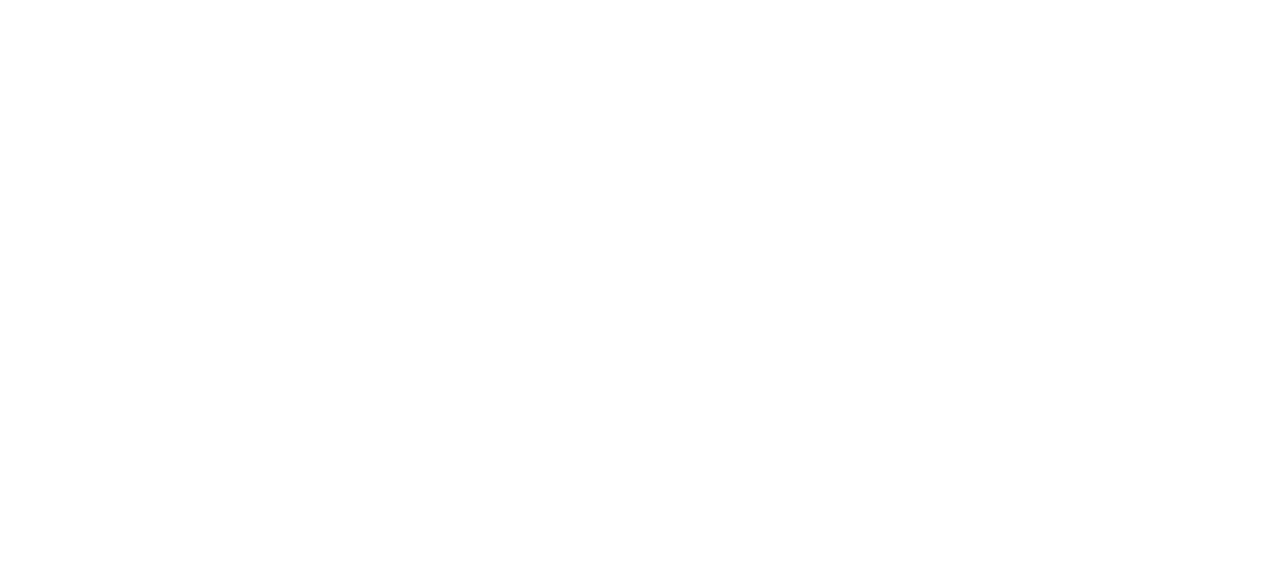
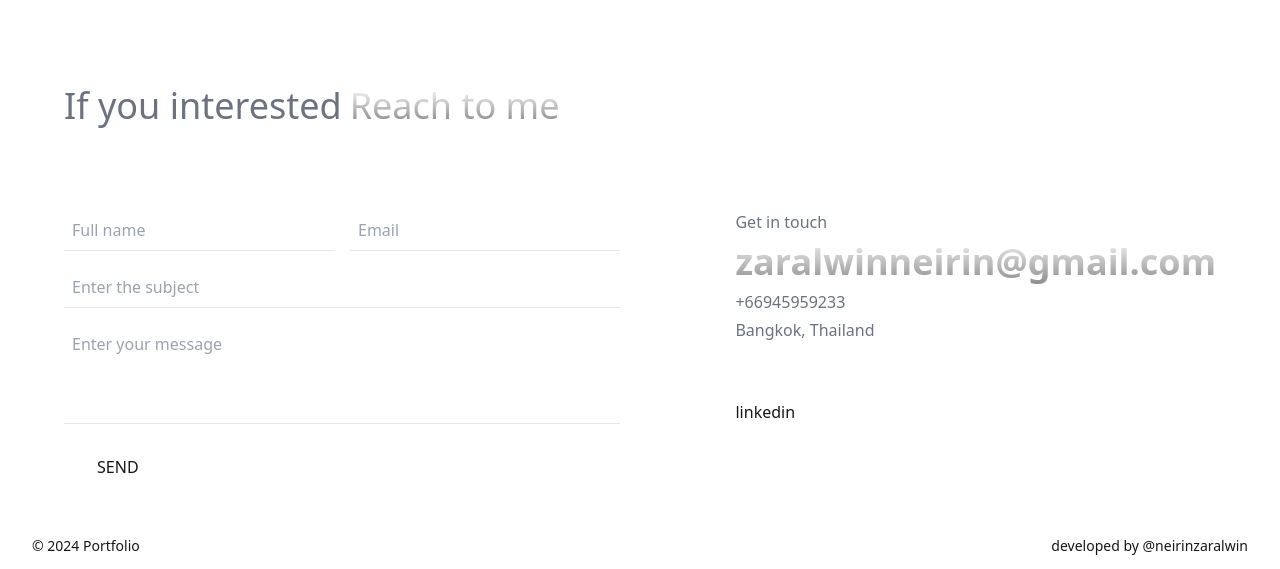
Before and after one commit to neirinzaralwin/portfolio, a Next.js app: page / in a window 1280 px wide. Shown: the part 3098-3667 px from the top of the page. Before the commit the page ends 3588 px from the top, so only its background shows below. Built offline with nearby package versions, Linux system fonts and the light colour scheme.

Commit message:
contact us ui

```diff
--- a/app/page.tsx
+++ b/app/page.tsx
@@ -3,6 +3,7 @@
 import Portfolio from "@/components/portfolio/portfolio";
 import Experience from "@/components/experience/experience";
 import Timeline from "@/lib/interfaces/timeline";
+import { ContactUs } from "@/components/contact-us/contact-us";
 
 const expList: Timeline[] = [
   {
@@ -75,6 +76,22 @@
       <Hero />
       <Experience timeline={expList} />
       <Portfolio />
+      <ContactUs
+        email="zaralwinneirin@gmail.com"
+        social_handle={[
+          {
+            _id: "1",
+            platform: "linkedin",
+            url: "https://www.linkedin.com/in/zar-alwin-neirin-6b1b4b1b7/",
+            imageUrl:
+              "https://image.similarpng.com/very-thumbnail/2020/07/Linkedin-logo-on-transparent-Background-PNG-.png",
+          },
+        ]}
+        about={{
+          phoneNumber: "+66945959233",
+          address: "Bangkok, Thailand",
+        }}
+      />
     </div>
   );
 }
--- a/components/contact-us/contact-us.tsx
+++ b/components/contact-us/contact-us.tsx
@@ -1,161 +1,170 @@
-// "use client";
+"use client";
 
-// import { motion } from "framer-motion";
-// import { SlideIn, FadeIn, Transition } from "../ui/transition";
-// import { TextReveal, SectionHeading } from "../ui/typography";
-// import { ReactNode } from "react";
-// import { cn } from "@/utils/cn";
-// import Link from "next/link";
+import { motion } from "framer-motion";
+import { SlideIn, FadeIn, Transition } from "../ui/transition";
+import { TextReveal, SectionHeading } from "../ui/typography";
+import { ReactNode } from "react";
+import { cn } from "@/utils/cn";
+import Link from "next/link";
+import { Input, Textarea } from "../ui/input";
 
-// interface SocialHandle {
-//   _id: string;
-//   platform: string;
-//   url: string;
-// }
+interface SocialHandle {
+  _id: string;
+  platform: string;
+  url: string;
+  imageUrl: string;
+}
 
-// interface ContactProps {
-//   email: string;
-//   social_handle: SocialHandle[];
-//   about: string;
-// }
-// export const ContactUs = ({ email, social_handle, about }: ContactProps) => {
-//   return (
-//     <motion.section className="relative">
-//       <span className="blob size-1/2 absolute top-20 right-0 blur-[100px]" />
-//       <div className="p-4 md:p-8 md:px-16">
-//         <SectionHeading className="">
-//           <SlideIn className="text-white/40">Interested in talking,</SlideIn>{" "}
-//           <br /> <SlideIn>let’s do it.</SlideIn>
-//         </SectionHeading>
-//         <div className="grid md:grid-cols-2 gap-10 md:pt-16">
-//           <div className="space-y-4">
-//             <div className="flex gap-4">
-//               <Transition className="w-full">
-//                 <Input
-//                   id="full-name"
-//                   placeholder="Full name"
-//                   className="border-0 border-b rounded-none"
-//                 />
-//               </Transition>
-//               <Transition className="w-full">
-//                 <Input
-//                   id="email"
-//                   placeholder="Email"
-//                   type="email"
-//                   className="border-0 border-b rounded-none"
-//                 />
-//               </Transition>
-//             </div>
-//             <div className="space-y-2">
-//               <Transition>
-//                 <Input
-//                   id="subject"
-//                   placeholder="Enter the subject"
-//                   className="border-0 border-b rounded-none"
-//                 />
-//               </Transition>
-//             </div>
-//             <div className="space-y-2">
-//               <Transition>
-//                 <Textarea
-//                   className="min-h-[100px] rounded-none border-0 border-b resize-none"
-//                   id="message"
-//                   placeholder="Enter your message"
-//                 />
-//               </Transition>
-//             </div>
-//             <div>
-//               <Transition>
-//                 <motion.button
-//                   whileHover="whileHover"
-//                   initial="initial"
-//                   className="border border-white/30 px-8 py-2 rounded-3xl relative overflow-hidden"
-//                 >
-//                   <TextReveal className="uppercase">discuss project</TextReveal>
-//                 </motion.button>
-//               </Transition>
-//             </div>
-//           </div>
-//           <div className="md:justify-self-end flex flex-col">
-//             <div className="pb-4">
-//               <Transition>
-//                 <span className="text-white/90">Get in touch</span>
-//               </Transition>
-//               <div className="text-2xl md:text-4xl font-bold py-2">
-//                 <Transition>
-//                   <TextReveal>{email}</TextReveal>
-//                 </Transition>
-//               </div>
-//               <Transition>
-//                 <div className="pb-1 text-white/80">{about.phoneNumber}</div>
-//               </Transition>
-//               <Transition>
-//                 <div className="text-white/80">{about.address}</div>
-//               </Transition>
-//             </div>
+interface About {
+  phoneNumber: string;
+  address: string;
+}
 
-//             <div className="flex md:gap-8 gap-4 mt-auto md:pb-16">
-//               {social_handle.map((social, index) =>
-//                 social.enabled ? (
-//                   <Transition
-//                     key={social._id}
-//                     transition={{ delay: 0.4 + index * 0.1 }}
-//                   >
-//                     <Link href={social.url}>
-//                       <TextReveal>{social.platform}</TextReveal>
-//                     </Link>
-//                   </Transition>
-//                 ) : null
-//               )}
-//             </div>
-//           </div>
-//         </div>
-//       </div>
-//       <footer className="flex items-center justify-between md:px-8 px-2 py-4 text-sm">
-//         <Transition>
-//           <div>&copy; {new Date().getFullYear()} ThePortfolio</div>
-//         </Transition>
-//         <Transition>
-//           <p>
-//             developed by @
-//             <Link
-//               href={"https://twitter.com/tehseen_type"}
-//               className="hover:underline"
-//             >
-//               tehseen
-//             </Link>
-//           </p>
-//         </Transition>
-//       </footer>
-//     </motion.section>
-//   );
-// };
+interface ContactProps {
+  email: string;
+  social_handle: SocialHandle[];
+  about: About;
+}
+export const ContactUs = ({ email, social_handle, about }: ContactProps) => {
+  return (
+    <motion.section className="relative">
+      <span className="blob size-1/2 absolute top-20 right-0 blur-[100px]" />
+      <div className="p-4 md:p-8 md:px-16">
+        <FadeIn>
+          <div className="flex flex-row text-start mt-16">
+            <div className="pr-2 text-2xl md:text-4xl font-extralight text-gray-500">
+              If you interested
+            </div>
+            <h1 className="text-2xl md:text-4xl text-white/70 mb-5 gradient-text">
+              Reach to me
+            </h1>
+          </div>
+        </FadeIn>
+        <div className="grid md:grid-cols-2 gap-10 md:pt-16">
+          <div className="space-y-4">
+            <div className="flex gap-4">
+              <Transition className="w-full">
+                <Input
+                  id="full-name"
+                  placeholder="Full name"
+                  className="border-0 border-b rounded-none"
+                />
+              </Transition>
+              <Transition className="w-full">
+                <Input
+                  id="email"
+                  placeholder="Email"
+                  type="email"
+                  className="border-0 border-b rounded-none"
+                />
+              </Transition>
+            </div>
+            <div className="space-y-2">
+              <Transition>
+                <Input
+                  id="subject"
+                  placeholder="Enter the subject"
+                  className="border-0 border-b rounded-none"
+                />
+              </Transition>
+            </div>
+            <div className="space-y-2">
+              <Transition>
+                <Textarea
+                  className="min-h-[100px] rounded-none border-0 border-b resize-none"
+                  id="message"
+                  placeholder="Enter your message"
+                />
+              </Transition>
+            </div>
+            <div>
+              <Transition>
+                <motion.button
+                  whileHover="whileHover"
+                  initial="initial"
+                  className="border border-white/30 px-8 py-2 rounded-3xl relative overflow-hidden"
+                >
+                  <TextReveal className="uppercase">Send</TextReveal>
+                </motion.button>
+              </Transition>
+            </div>
+          </div>
+          <div className="md:justify-self-end flex flex-col">
+            <div className="pb-4">
+              <Transition>
+                <span className="text-gray-500">Get in touch</span>
+              </Transition>
+              <div className="text-2xl md:text-4xl font-bold py-2 gradient-text">
+                {email}
+              </div>
+              <Transition>
+                <div className="pb-1 text-gray-500">{about.phoneNumber}</div>
+              </Transition>
+              <Transition>
+                <div className="text-gray-500">{about.address}</div>
+              </Transition>
+            </div>
 
-// interface BackgroundScaleProps {
-//   children: ReactNode;
-//   className?: string;
-// }
+            <div className="flex md:gap-8 gap-4 mt-auto md:pb-16">
+              {social_handle.map((social, index) => (
+                <Transition
+                  key={social._id}
+                  transition={{ delay: 0.4 + index * 0.1 }}
+                >
+                  <Link href={social.url}>
+                    <TextReveal>{social.platform}</TextReveal>
+                  </Link>
+                </Transition>
+              ))}
+            </div>
+          </div>
+        </div>
+      </div>
+      <footer className="flex items-center justify-between md:px-8 px-2 py-4 text-sm">
+        <Transition>
+          <div>&copy; {new Date().getFullYear()} Portfolio</div>
+        </Transition>
+        <Transition>
+          <p>
+            developed by @
+            <Link
+              href={"https://twitter.com/tehseen_type"}
+              className="hover:underline"
+            >
+              neirinzaralwin
+            </Link>
+          </p>
+        </Transition>
+      </footer>
+    </motion.section>
+  );
+};
 
-// export const BackgroundScale = ({
-//   children,
-//   className,
-// }: BackgroundScaleProps) => {
-//   return (
-//     <motion.div
-//       whileHover="whileHover"
-//       whileFocus="whileHover"
-//       whileTap="whileHover"
-//       initial="initial"
-//       className={cn("relative p-1 group", className)}
-//     >
-//       <motion.span
-//         variants={{
-//           initial: { scaleY: 0 },
-//           whileHover: { scaleY: 1 },
-//         }}
-//         className="absolute top-0 left-0 h-full w-full bg-primary -z-10 group-hover:text-black"
-//       />
-//       {children}
-//     </motion.div>
-//   );
-// };
+interface BackgroundScaleProps {
+  children: ReactNode;
+  className?: string;
+}
+
+export const BackgroundScale = ({
+  children,
+  className,
+}: BackgroundScaleProps) => {
+  return (
+    <motion.div
+      whileHover="whileHover"
+      whileFocus="whileHover"
+      whileTap="whileHover"
+      initial="initial"
+      className={cn("relative p-1 group", className)}
+    >
+      <motion.span
+        variants={{
+          initial: { scaleY: 0 },
+          whileHover: { scaleY: 1 },
+        }}
+        className="absolute top-0 left-0 h-full w-full bg-primary -z-10 group-hover:text-black"
+      />
+      {children}
+    </motion.div>
+  );
+};
--- a/components/portfolio/image-grid.tsx
+++ b/components/portfolio/image-grid.tsx
@@ -42,7 +42,7 @@
 
 export function BlurFadeImages() {
   return (
-    <div className="grid grid-cols-1 sm:grid-cols-1 md:grid-cols-2 lg:grid-cols-3 gap-20 p-5 mb-[500px]">
+    <div className="grid grid-cols-1 sm:grid-cols-1 md:grid-cols-2 lg:grid-cols-3 gap-20 p-5">
       {imageGridItems.map((item, index) => (
         <div className="flex flex-col items-center justify-start">
           <div className="h-[300px] w-full">{renderComponent(item)}</div>
--- a/components/portfolio/portfolio.tsx
+++ b/components/portfolio/portfolio.tsx
@@ -1,7 +1,7 @@
 "use client";
 
 import { BlurFadeImages } from "./image-grid";
-import { SlideIn, FadeIn } from "../ui/transition";
+import { FadeIn } from "../ui/transition";
 import SkillMarquee from "./skill-marquee";
 
 const Portfolio = () => {
--- /dev/null
+++ b/components/ui/input.tsx
@@ -0,0 +1,45 @@
+"use client";
+
+import { cn } from "@/utils/cn";
+import { forwardRef, InputHTMLAttributes, TextareaHTMLAttributes } from "react";
+
+interface InputProps extends InputHTMLAttributes<HTMLInputElement> {}
+
+const Input = forwardRef<HTMLInputElement, InputProps>(
+  ({ className, type, ...props }, ref) => {
+    return (
+      <input
+        ref={ref}
+        type={type}
+        {...props}
+        className={cn(
+          "focus:outline-none bg-transparent p-2 border border-border rounded-lg focus-visible:border-white w-full",
+          className
+        )}
+      />
+    );
+  }
+);
+
+Input.displayName = "Input";
+
+interface TextareaProps extends TextareaHTMLAttributes<HTMLTextAreaElement> {}
+
+const Textarea = forwardRef<HTMLTextAreaElement, TextareaProps>(
+  ({ className, ...props }, ref) => {
+    return (
+      <textarea
+        ref={ref}
+        {...props}
+        className={cn(
+          "focus:outline-none bg-transparent p-2 border border-border rounded-lg focus-visible:border-white w-full",
+          className
+        )}
+      />
+    );
+  }
+);
+
+Textarea.displayName = "Textarea";
+
+export { Input, Textarea };
```
